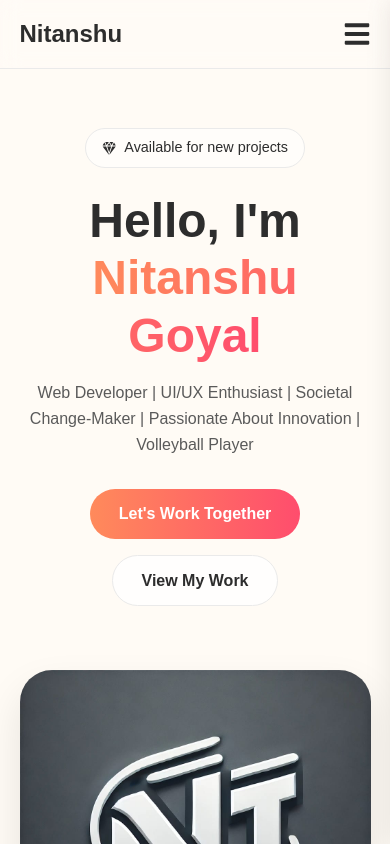
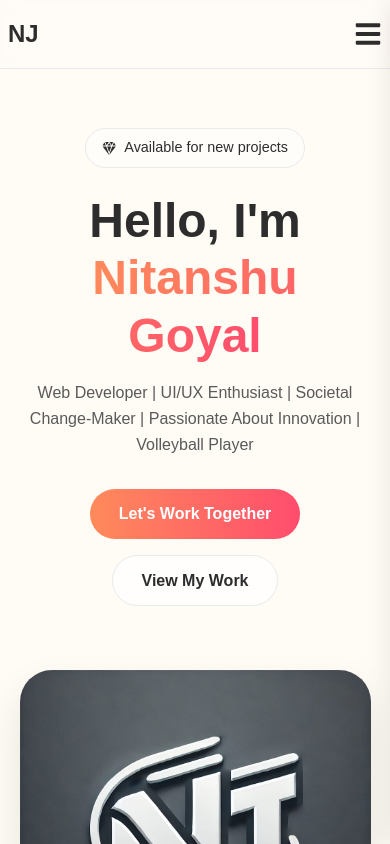
Before and after one commit to Nitanshu12/My-Portfolio, a React (Vite) app: page / in a window 390 px wide. Shown: the top 844 px of the page. Built offline with nearby package versions, Linux system fonts and the light colour scheme.

Commit message:
alignment

```diff
--- a/src/components/Navbar.jsx
+++ b/src/components/Navbar.jsx
@@ -48,7 +48,7 @@
     <header className="header">
       <nav className="navbar">
         <div className="navbar-logo">
-          <a href="/">Nitanshu</a>
+          <a href="/">NJ</a>
         </div>
         <button
           className="navbar-hamburger"
--- a/src/styles/Navbar.css
+++ b/src/styles/Navbar.css
@@ -15,6 +15,7 @@
   justify-content: space-between;
   align-items: center;
 }
+
 
 .navbar-logo a {
   font-size: 1.5rem;
@@ -142,4 +143,7 @@
     width: calc(90vw - 2rem);
     max-width: 98vw;
   }
+  .header {
+    padding: 1rem 8px;
+  }
 }
```
